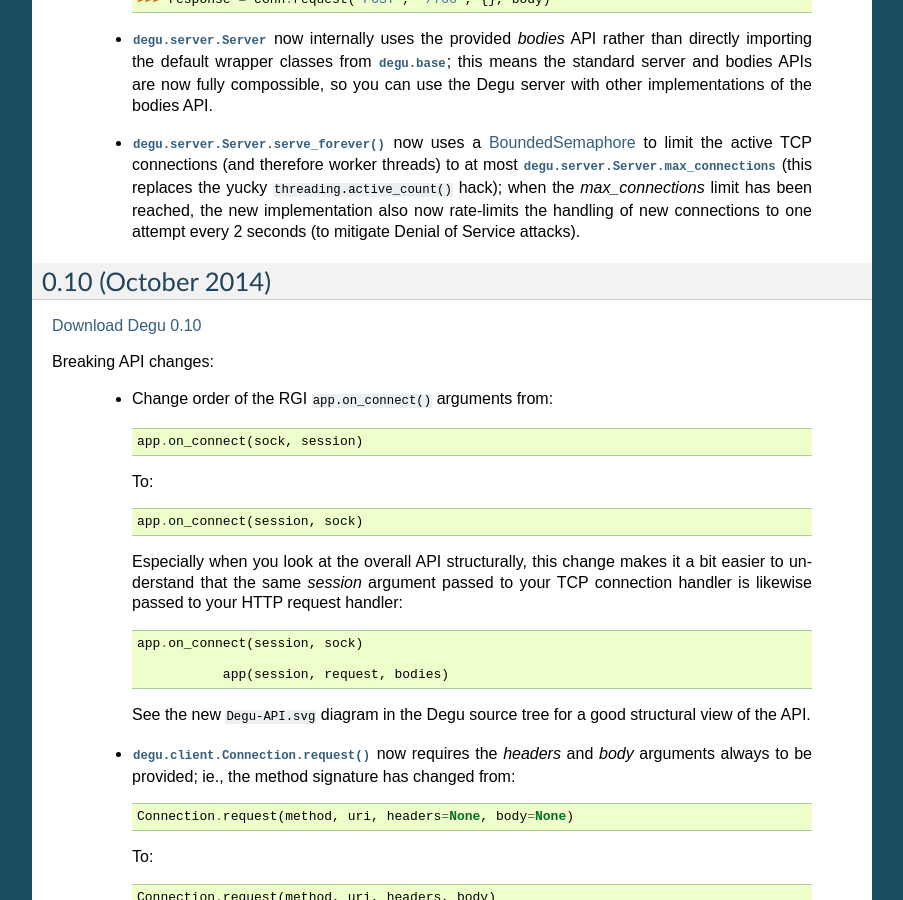
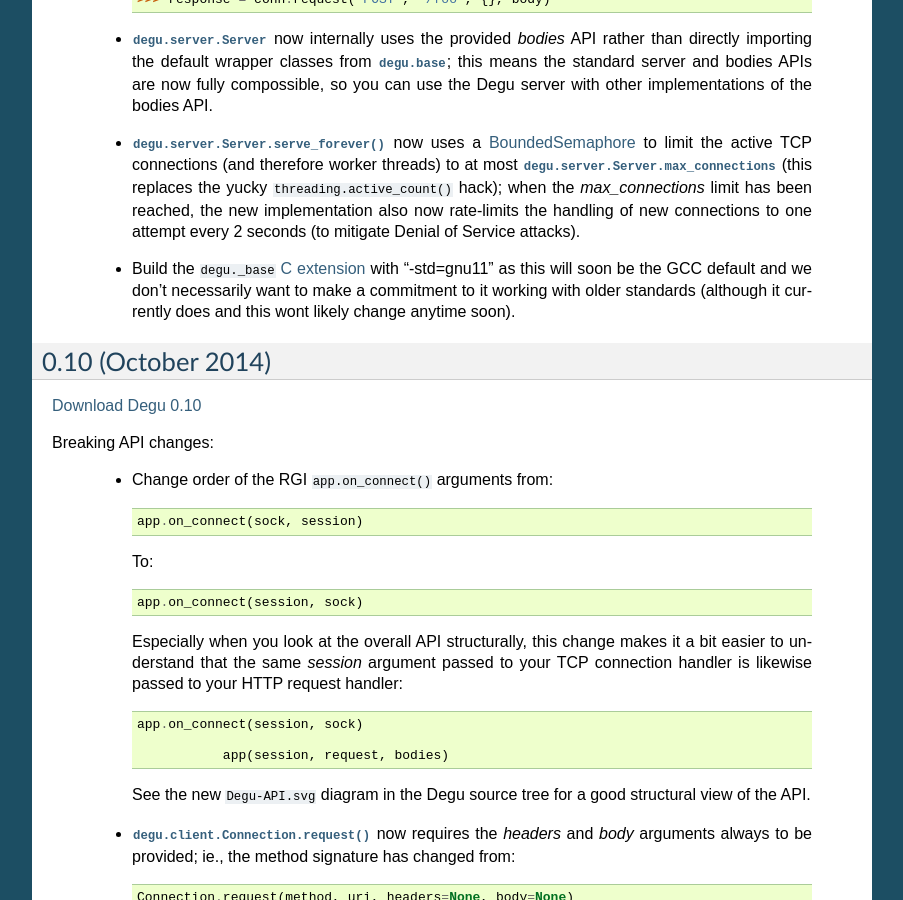
Before and after one commit to json420/degu, a Sphinx documentation site: the page built from doc/changelog.rst, in a window 1280 px wide and 900 px high, scrolled down 3236 px. Shown: the whole window, without its empty margins (198-1101 px from the left). Built offline with Sphinx 7.4.7, drawn with Linux system fonts in a browser that asks for light colours.

Commit message:
setup.py: build degu._base.c with '-std=gnu11' as this will soon be the GCC default

```diff
--- a/doc/changelog.rst
+++ b/doc/changelog.rst
@@ -202,6 +202,11 @@ Other changes:
         *max_connections* limit has been reached, the new implementation also
         now rate-limits the handling of new connections to one attempt every 2
         seconds (to mitigate Denial of Service attacks).
+
+    *   Build the ``degu._base`` `C extension`_ with "-std=gnu11" as this will
+        soon be the GCC default and we don't necessarily want to make a
+        commitment to it working with older standards (although it currently
+        does and this wont likely change anytime soon).
 
 
 
@@ -875,3 +880,4 @@ Two things motivated these breaking API changes:
 .. _`HTTPConnection.request()`: https://docs.python.org/3/library/http.client.html#http.client.HTTPConnection.request
 .. _`io`: https://docs.python.org/3/library/io.html
 .. _`BoundedSemaphore`: https://docs.python.org/3/library/threading.html#threading.BoundedSemaphore
+.. _`C extension`: http://bazaar.launchpad.net/~dmedia/degu/trunk/view/head:/degu/_base.c
--- a/setup.py
+++ b/setup.py
@@ -122,7 +122,10 @@ setup(
     ext_modules=[
         Extension('degu._base',
             sources=['degu/_base.c'],
-            extra_compile_args=['-Werror'],  # Make all warnings into errors
+            extra_compile_args=[
+                '-Werror',  # Make all warnings into errors
+                '-std=gnu11',  # Soon to be gcc default
+            ],
         ),
     ],
     cmdclass={
```
